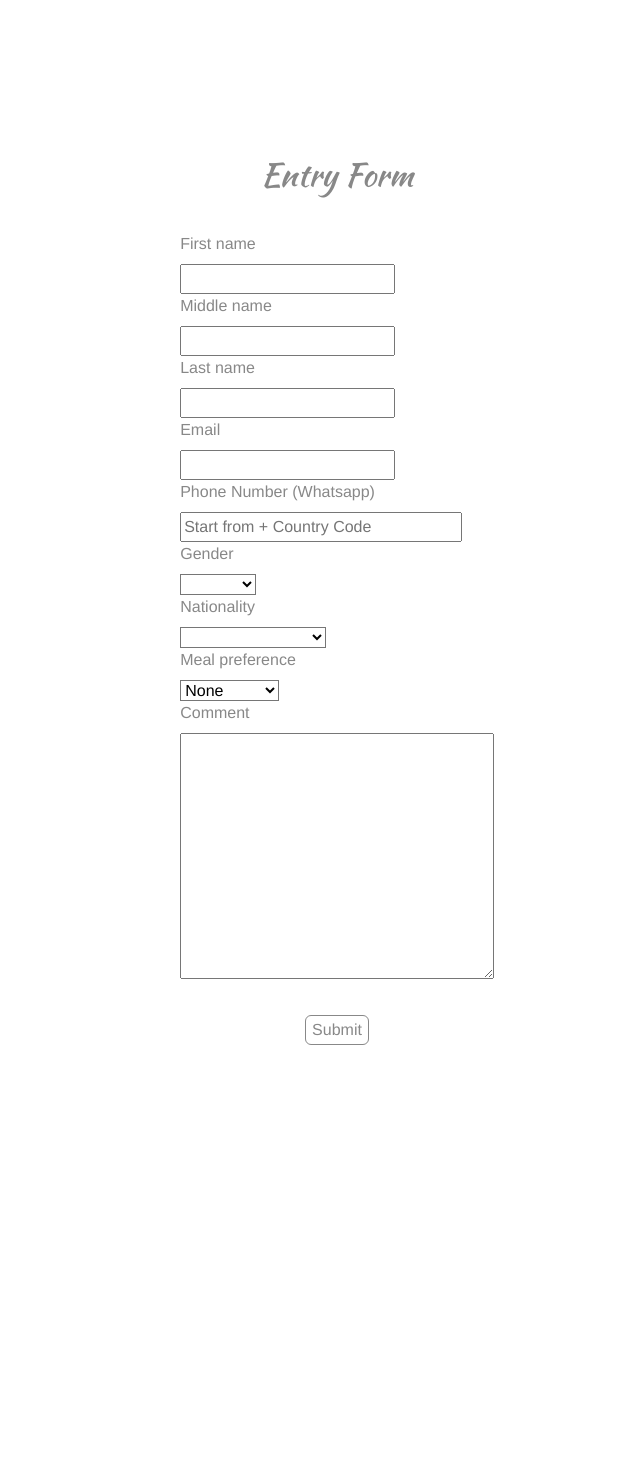
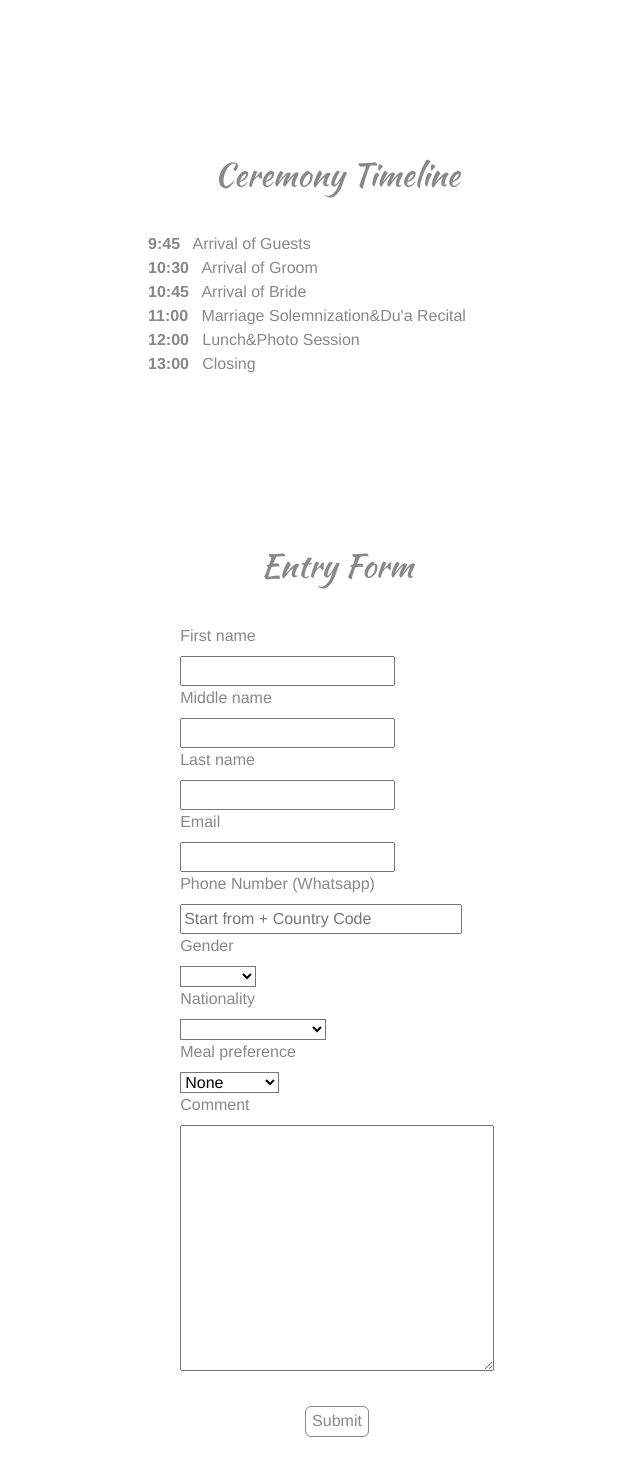
Before and after one commit to norifumi92/wedding_project, a Django app: page /wedding in a window 1280 px wide. Shown: the part 3322-4794 px from the top of the page, without its empty margins (303-943 px from the left). Before the commit the page ends 4367 px from the top, so only its background shows below. Run offline with Django 3.2, Linux system fonts and the light colour scheme; some libraries are stand-ins or nearby versions.

Commit message:
Updated style and contents of wedding.html

```diff
--- a/my_app/static/style.css
+++ b/my_app/static/style.css
@@ -228,3 +228,10 @@ h1,h2 {
         position: relative;
         width: 100%;
     }
+
+    .timeline {
+        padding-left: 10%;
+        width: 90%;
+        text-align: left;
+        list-style-type: none;
+    }
--- a/my_app/templates/wedding.html
+++ b/my_app/templates/wedding.html
@@ -142,6 +142,22 @@
 
         <div class="scroll-bg">
             <div class="row justify-content-center header">
+            <h2>Ceremony Timeline</h2>
+            </div>
+            <div class="row justify-content-center section">
+                <ul class="timeline">
+                    <li><b>9:45</b> &nbsp Arrival of Guests</li>
+                    <li><b>10:30</b> &nbsp Arrival of Groom</li>
+                    <li><b>10:45</b> &nbsp Arrival of Bride</li>
+                    <li><b>11:00</b> &nbsp Marriage Solemnization&Du'a Recital</li>
+                    <li><b>12:00</b> &nbsp Lunch&Photo Session</li>
+                    <li><b>13:00</b> &nbsp Closing</li>
+                </ul>
+            </div>
+        </div>
+
+        <div class="scroll-bg">
+            <div class="row justify-content-center header">
             <h2>Entry Form</h2>
             </div>
             <div class="row justify-content-center section">
```
